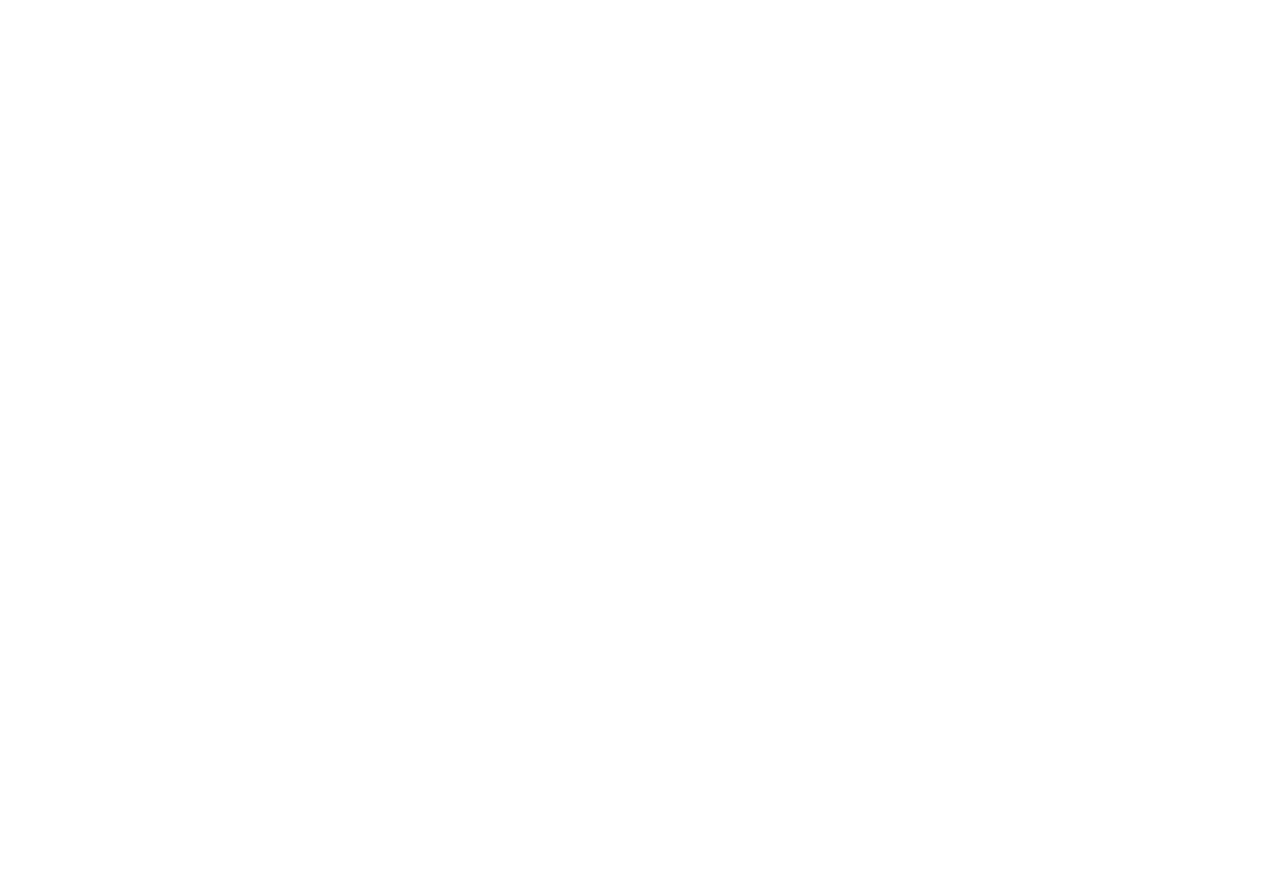
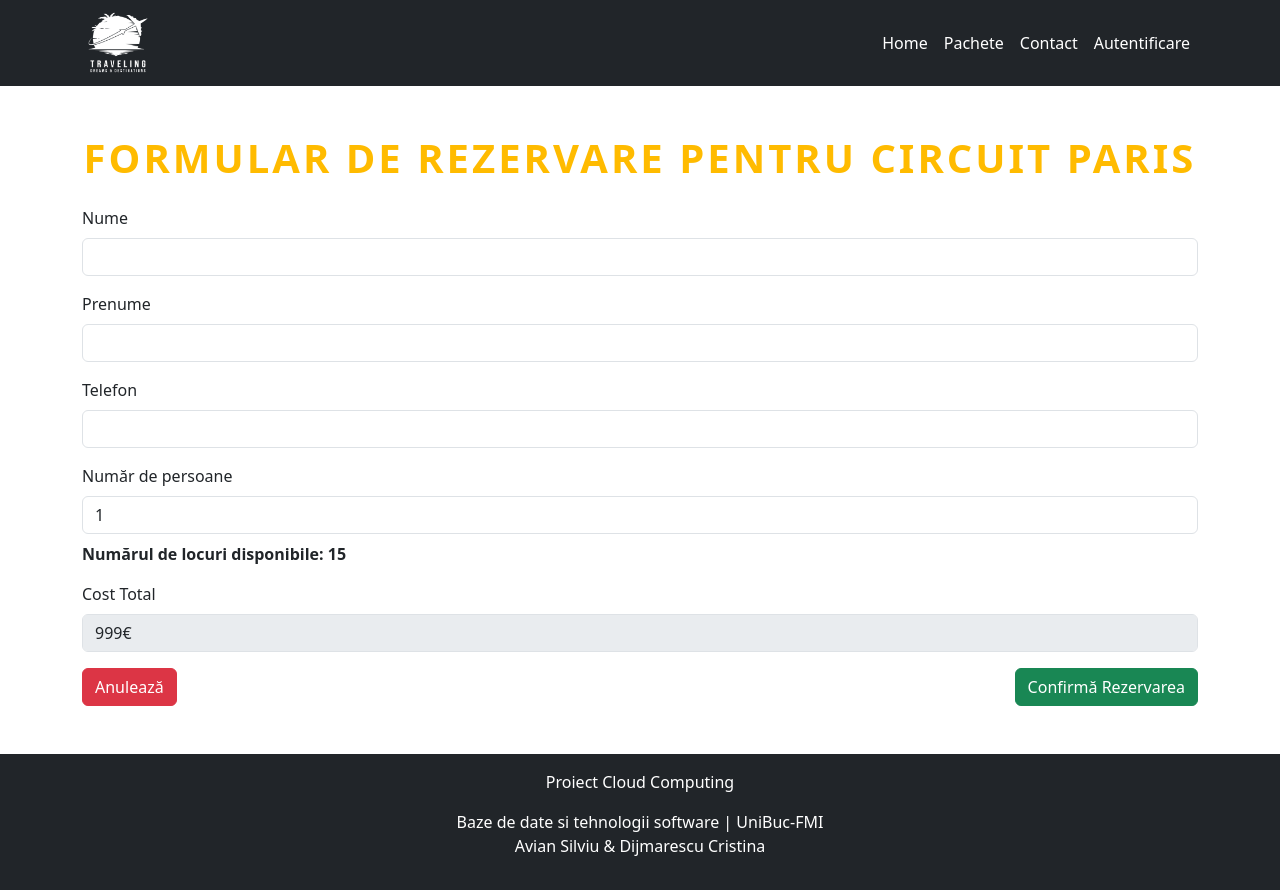
Before and after one commit to Silviu1409/CloudComputingLab, a React (Create React App) app in the folder frontend/: page /reservationform/1 in a window 1280 px wide. Before the commit this address had no page. Before the commit the page ends 800 px from the top, so only its background shows below. Built offline with nearby package versions, Linux system fonts and the light colour scheme.

Commit message:
Reservation Form for packages

```diff
--- a/frontend/src/Components/Packages.js
+++ b/frontend/src/Components/Packages.js
@@ -1,67 +1,98 @@
 import React, { useEffect } from 'react';
 import 'bootstrap/dist/css/bootstrap.min.css';
-import Navbar from './Navbar';  // Importăm Navbar
-import Footer from './Footer';  // Importăm Footer
-import './packages.css'; // Fișierul de stiluri personalizate pentru animații
-import AOS from 'aos'; // Importăm AOS pentru animații
-import 'aos/dist/aos.css'; // Importăm stilurile AOS
+import Navbar from './Navbar';
+import Footer from './Footer';
+import './packages.css';
+import AOS from 'aos';
+import 'aos/dist/aos.css';
+import { Link } from 'react-router-dom';
 
 const Packages = () => {
     useEffect(() => {
-        AOS.init();  // Inițializăm AOS pentru animații
+        AOS.init();
     }, []);
+
+    const packages = [
+        {
+            id: 1,
+            title: 'Circuit Paris',
+            imgSrc: '/paris.png',
+            price: 999,
+            availableSeats: 15,
+            guide: 'John Doe',
+            description: 'Explore the wonders of Paris with our exclusive package.',
+        },
+        {
+            id: 2,
+            title: 'City Break Londra',
+            imgSrc: '/londra.png',
+            price: 599,
+            availableSeats: 10,
+            guide: 'Jane Smith',
+            description: 'Enjoy the beautiful London with special discounts.',
+        },
+        {
+            id: 3,
+            title: 'City Break Londra',
+            imgSrc: '/londra.png',
+            price: 599,
+            availableSeats: 8,
+            guide: 'Mark Lee',
+            description: 'Enjoy the beautiful London with special discounts.',
+        },
+        {
+            id: 4,
+            title: 'City Break Londra',
+            imgSrc: '/londra.png',
+            price: 599,
+            availableSeats: 5,
+            guide: 'Emma White',
+            description: 'Enjoy the beautiful London with special discounts.',
+        },
+    ];
 
     return (
         <div>
             <Navbar />
 
             <div id="packages" className="container my-5">
-                {/* Titlu animat */}
                 <h2 className="text-center mb-4" data-aos="fade-up" data-aos-duration="1000">
                     CELE MAI BUNE PACHETE TURISTICE
                 </h2>
 
                 <div className="row">
-                    <div className="col-md-6 mb-4">
-                        <div className="card package-card">
-                            <img src="/paris.png" className="card-img-top" alt="Offer 1" />
-                            <div className="card-body">
-                                <h5 className="card-title">Circuit Paris</h5>
-                                <p className="card-text">Explore the wonders of Paris with our exclusive package.</p>
-                                <button className="btn btn-warning">Rezerva</button>
+                    {packages.map((pkg) => (
+                        <div className="col-md-6 mb-4" key={pkg.id}>
+                            <div className="card package-card">
+                                <img src={pkg.imgSrc} className="card-img-top" alt={pkg.title} />
+                                <div className="card-body">
+                                    <h5 className="card-title">{pkg.title}</h5>
+                                    <p className="card-text">{pkg.description}</p>
+
+                                    {/* Tabel pentru detalii */}
+                                    <table className="table table-sm">
+                                        <tbody>
+                                            <tr>
+                                                <td><strong>Preț</strong></td>
+                                                <td>{pkg.price}€</td>
+                                            </tr>
+                                            <tr>
+                                                <td><strong>Locuri disponibile</strong></td>
+                                                <td>{pkg.availableSeats}</td>
+                                            </tr>
+                                            <tr>
+                                                <td><strong>Ghid</strong></td>
+                                                <td>{pkg.guide}</td>
+                                            </tr>
+                                        </tbody>
+                                    </table>
+
+
+                                    <Link to={`/reservationform/${pkg.id}`} className="btn btn-warning">Rezerva</Link>
+                                </div>
                             </div>
                         </div>
-                    </div>
-                    <div className="col-md-6 mb-4">
-                        <div className="card package-card">
-                            <img src="/londra.png" className="card-img-top" alt="Offer 2" />
-                            <div className="card-body">
-                                <h5 className="card-title">City Break Londra</h5>
-                                <p className="card-text">Enjoy the beautiful London with special discounts.</p>
-                                <button className="btn btn-warning">Rezerva</button>
-                            </div>
-                        </div>
-                    </div>
-                    <div className="col-md-6 mb-4">
-                        <div className="card package-card">
-                            <img src="/londra.png" className="card-img-top" alt="Offer 2" />
-                            <div className="card-body">
-                                <h5 className="card-title">City Break Londra</h5>
-                                <p className="card-text">Enjoy the beautiful London with special discounts.</p>
-                                <button className="btn btn-warning">Rezerva</button>
-                            </div>
-                        </div>
-                    </div>
-                    <div className="col-md-6 mb-4">
-                        <div className="card package-card">
-                            <img src="/londra.png" className="card-img-top" alt="Offer 2" />
-                            <div className="card-body">
-                                <h5 className="card-title">City Break Londra</h5>
-                                <p className="card-text">Enjoy the beautiful London with special discounts.</p>
-                                <button className="btn btn-warning">Rezerva</button>
-                            </div>
-                        </div>
-                    </div>
+                    ))}
                 </div>
             </div>
 
--- /dev/null
+++ b/frontend/src/Components/ReservationForm.js
@@ -0,0 +1,153 @@
+import React, { useState, useEffect } from 'react';
+import { useParams, useNavigate } from 'react-router-dom';
+import Navbar from './Navbar';
+import Footer from './Footer';
+const ReservationForm = () => {
+    const { id } = useParams();
+    const navigate = useNavigate();
+    const [packageData, setPackageData] = useState(null);
+    const [formData, setFormData] = useState({
+        firstName: '',
+        lastName: '',
+        phone: '',
+        numOfPeople: 1,
+        totalCost: 0,
+    });
+    const [errorMessage, setErrorMessage] = useState('');
+
+    useEffect(() => {
+        const packages = [
+            { id: 1, title: 'Circuit Paris', price: 999, availableSeats: 15 },
+            { id: 2, title: 'City Break Londra', price: 599, availableSeats: 10 },
+            { id: 3, title: 'City Break Londra', price: 599, availableSeats: 8 },
+            { id: 4, title: 'City Break Londra', price: 599, availableSeats: 5 },
+        ];
+
+        const selectedPackage = packages.find(pkg => pkg.id === parseInt(id));
+        if (selectedPackage) {
+            setPackageData(selectedPackage);
+            setFormData((prev) => ({
+                ...prev,
+                numOfPeople: 1,
+                totalCost: selectedPackage.price,
+            }));
+        }
+    }, [id]);
+
+    const handleChange = (e) => {
+        const { name, value } = e.target;
+
+        if (name === 'numOfPeople' && value > packageData.availableSeats) {
+            setErrorMessage('Numărul de persoane nu poate depăși locurile disponibile!');
+        } else {
+            setErrorMessage('');
+        }
+
+        setFormData((prev) => ({
+            ...prev,
+            [name]: value,
+            totalCost: name === 'numOfPeople' ? value * packageData.price : prev.totalCost,
+        }));
+    };
+
+    const handleSubmit = (e) => {
+        e.preventDefault();
+        if (errorMessage) {
+            alert(errorMessage);
+            return;
+        }
+        alert('Rezervare confirmată!');
+        navigate('/');
+    };
+
+    const handleCancel = () => {
+        navigate('/packages');
+    };
+
+    if (!packageData) return <div>Loading...</div>;
+
+    return (
+        <div>
+        <Navbar />
+        <div className="container my-5">
+
+            <h2 className="text-center mb-4">Formular de Rezervare pentru {packageData.title}</h2>
+
+            <form onSubmit={handleSubmit}>
+                <div className="mb-3">
+                    <label htmlFor="firstName" className="form-label">Nume</label>
+                    <input
+                        type="text"
+                        className="form-control"
+                        id="firstName"
+                        name="firstName"
+                        value={formData.firstName}
+                        onChange={handleChange}
+                        required
+                    />
+                </div>
+                <div className="mb-3">
+                    <label htmlFor="lastName" className="form-label">Prenume</label>
+                    <input
+                        type="text"
+                        className="form-control"
+                        id="lastName"
+                        name="lastName"
+                        value={formData.lastName}
+                        onChange={handleChange}
+                        required
+                    />
+                </div>
+                <div className="mb-3">
+                    <label htmlFor="phone" className="form-label">Telefon</label>
+                    <input
+                        type="tel"
+                        className="form-control"
+                        id="phone"
+                        name="phone"
+                        value={formData.phone}
+                        onChange={handleChange}
+                        required
+                    />
+                </div>
+                <div className="mb-3">
+                    <label htmlFor="numOfPeople" className="form-label">Număr de persoane</label>
+                    <input
+                        type="number"
+                        className="form-control"
+                        id="numOfPeople"
+                        name="numOfPeople"
+                        value={formData.numOfPeople}
+                        onChange={handleChange}
+                        min="1"
+                        max={packageData.availableSeats}
+                        required
+                    />
+                    {errorMessage && <div className="text-danger mt-2">{errorMessage}</div>}
+                    <div className="mt-2">
+                        <strong>Numărul de locuri disponibile: {packageData.availableSeats}</strong>
+                    </div>
+                </div>
+                <div className="mb-3">
+                    <label htmlFor="totalCost" className="form-label">Cost Total</label>
+                    <input
+                        type="text"
+                        className="form-control"
+                        id="totalCost"
+                        value={`${formData.totalCost}€`}
+                        disabled
+                    />
+                </div>
+
+                <div className="d-flex justify-content-between">
+                    <button type="button" className="btn btn-danger" onClick={handleCancel}>Anulează</button>
+                    <button type="submit" className="btn btn-success">Confirmă Rezervarea</button>
+                </div>
+            </form>
+        </div>
+        <Footer />
+        </div>
+    );
+};
+
+export default ReservationForm;
--- a/frontend/src/index.js
+++ b/frontend/src/index.js
@@ -15,6 +15,7 @@
 import AdminPackages from './Components/AdminPackages';
 import AdminReservations from './Components/AdminReservations';
 import Packages from './Components/Packages';
+import ReservationForm from './Components/ReservationForm';
 
 document.title = "Prestige Travels";
 
@@ -33,6 +34,7 @@
          <Route path="/adminusers" element={<AdminUsers/>} />
          <Route path="/adminpackages" element={<AdminPackages/>} />
          <Route path="/adminreservations" element={<AdminReservations/>} />
+         <Route path="/reservationform/:id" element={<ReservationForm />} />
 
       </Routes>
     </Router>
```
